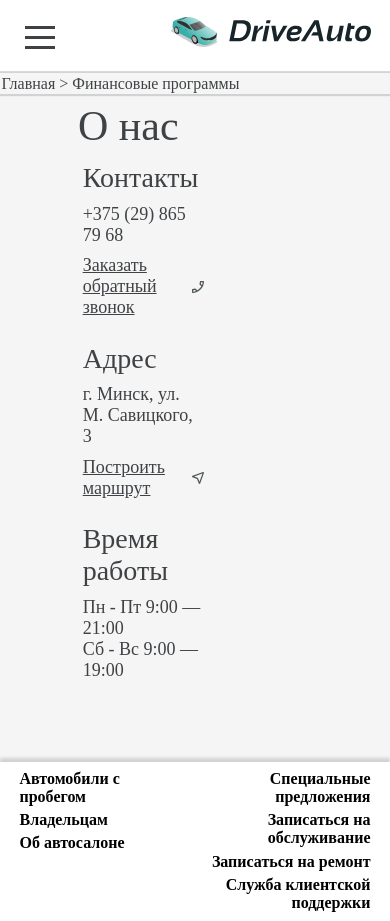
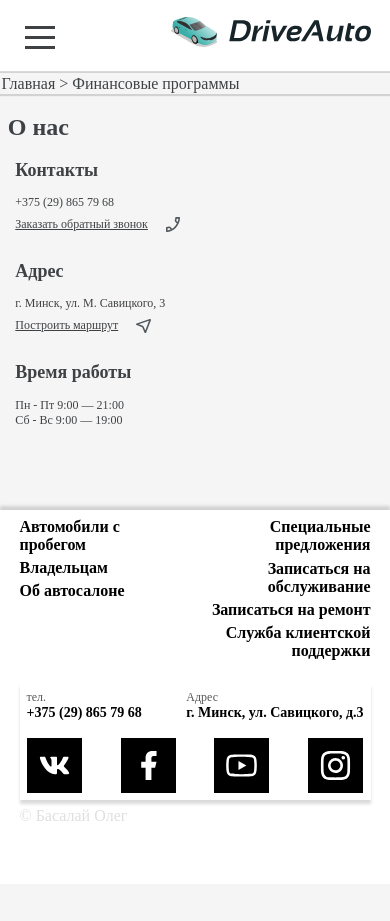
Before and after one commit to OlegPazny/DriveAuto, a plain HTML site: page partials/about.html in a window 390 px wide. Shown: the top 921 px of the page. After the commit the page ends 884 px from the top, so only its background shows below. Drawn offline with Linux system fonts and the light colour scheme.

Commit message:
адаптивная о нас

```diff
--- a/css/about.css
+++ b/css/about.css
@@ -64,3 +64,42 @@ section{
     display: flex;
     justify-content: space-around;
 }
+
+@media (max-width:412px){
+    .head{
+        font-size: 24px;
+        font-weight: bold;
+    }
+    section{
+        margin-left:2%;
+        margin-right: 2%;
+        margin-top:5%;
+    }
+    .container{
+        flex-direction: column;
+    }
+    .block-head{
+        font-size: 18px;
+        font-weight: bold;
+        margin-bottom:4%;
+    }
+    .info{
+        font-size:12px;
+        margin-bottom: 2%;
+    }
+    .info-block{
+        margin-bottom:8%;
+    }
+    .link-block{
+        justify-content: unset;
+    }
+    .link-block a{
+        font-size: 12px;
+    }
+    .link-block img{
+        width:4%;
+    }
+    .map-container{
+        align-self: center;
+    }
+}
```
